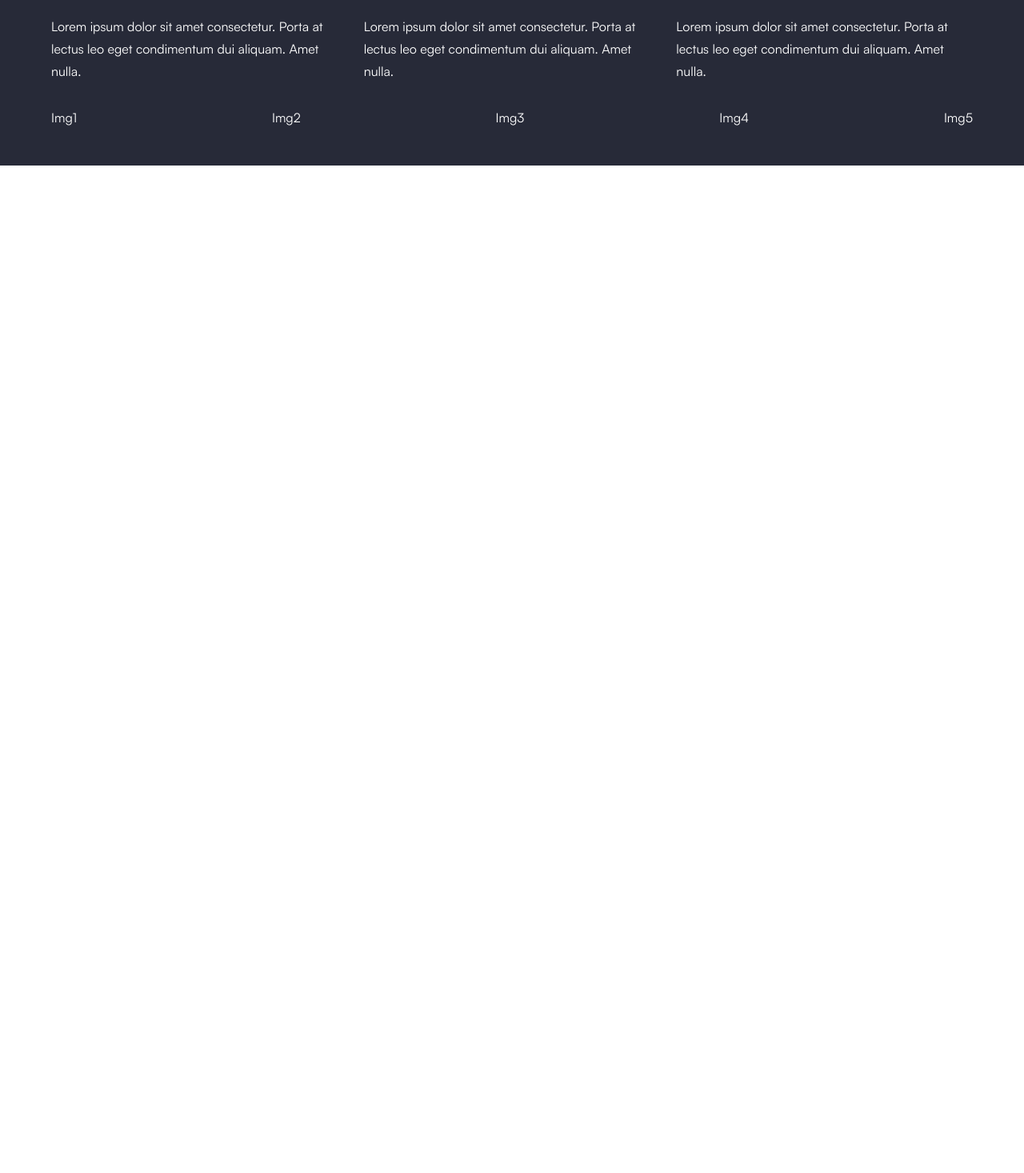
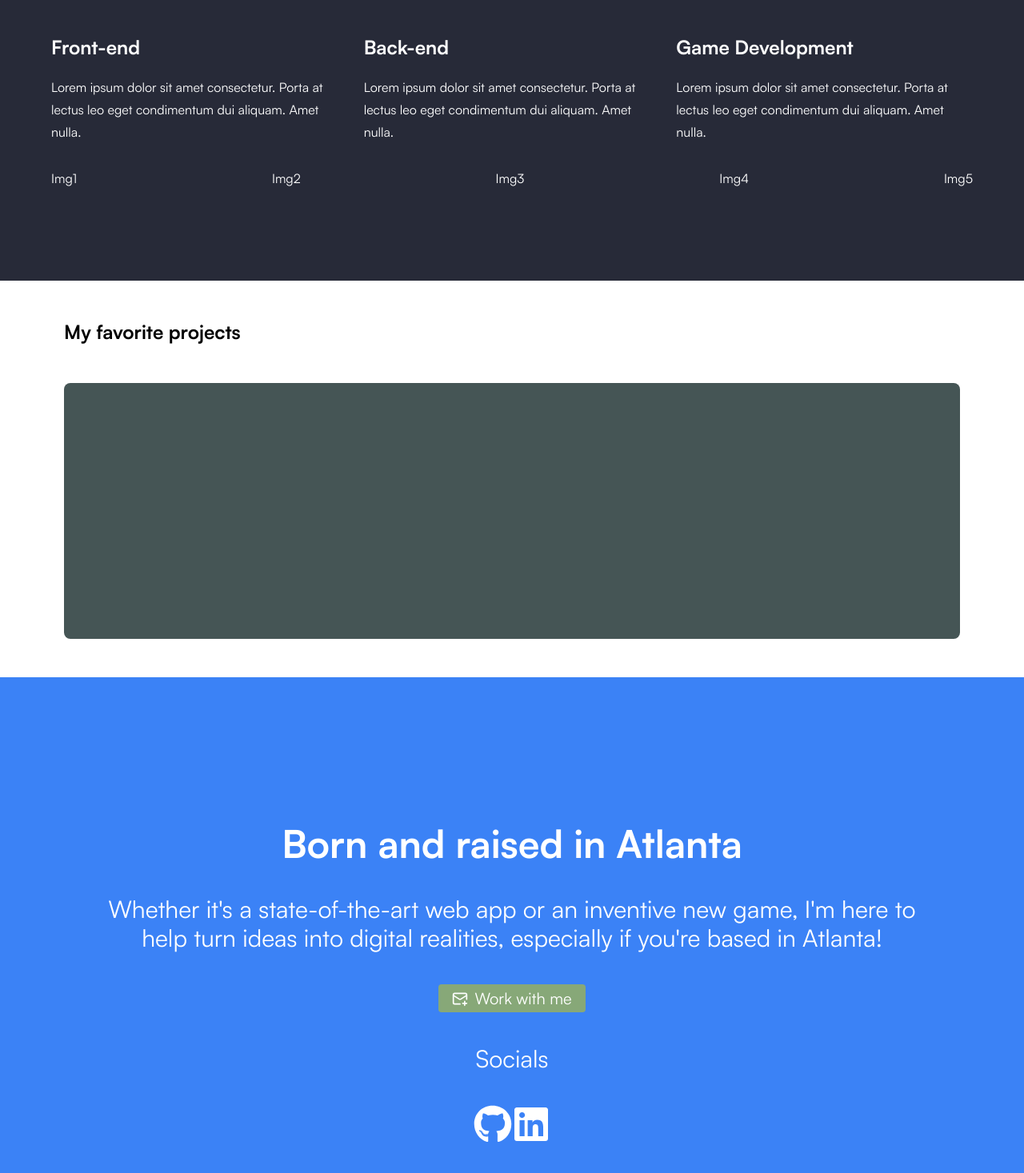
Before and after one commit to MadeOfBees/NextJSPortfolio, a Next.js app: page / in a window 1280 px wide. Shown: the part 935-2402 px from the top of the page at 80% size. Before the commit the page ends 1142 px from the top, so only its background shows below. Built offline with nearby package versions, Linux system fonts and the light colour scheme.

Commit message:
home page mockup

```diff
--- a/src/app/page.tsx
+++ b/src/app/page.tsx
@@ -2,6 +2,8 @@
 import Head from "next/head";
 import { useState, useEffect } from "react";
 import NavBar from "@/Components/navbar";
+import { LuMailPlus } from "react-icons/lu";
+import { FaGithub, FaLinkedin } from "react-icons/fa";
 
 export default function Home() {
   const [email, setEmail] = useState("");
@@ -35,7 +37,7 @@ export default function Home() {
           </p>
           <div className="absolute right-[4rem] top-[21rem] w-[25rem] h-[25rem] bg-white rounded-full hidden lg:block"></div>
         </div>
-        <div className="bg-[#272A38] flex flex-col text-white justify-center items-stretch">
+        <div className="bg-[#272A38] flex flex-col text-white justify-center min-h-[40rem]">
           <div className="justify-center px-16 py-12 max-md:px-5">
             <div className="text-center text-5xl font-bold max-md:text-4xl ">
               My tech stack
@@ -90,6 +92,33 @@ export default function Home() {
             </div>
           </div>
         </div>
+        <div className="bg-white min-h-[27rem]">
+          <div className="px-[5rem] py-[3rem] text-2xl font-bold">
+            My favorite projects
+            <div className="bg-[#455555] w-full h-[20rem] mt-[3rem] rounded-lg"></div>
+          </div>
+        </div>
+        <div className="flex-col flex text-white min-h-[48rem] text-center items-center bg-blue-500 justify-around">
+          <div className="flex flex-col items-center space-y-10 max-w-[65rem]">
+            <div className="text-5xl font-bold max-md:text-4xl">
+              Born and raised in Atlanta
+            </div>
+            <div className="text-2xl sm:text-3xl max-md:mt-5">
+              Whether it's a state-of-the-art web app or an inventive new game,
+              I'm here to help turn ideas into digital realities, especially if
+              you're based in Atlanta!
+            </div>
+            <button className="flex items-center justify-center bg-[#87A878] hover:bg-[#9ebd90] text-white px-3 rounded h-[2.2rem] w-[11.5rem] text-[1.125rem] text-xl">
+              <LuMailPlus className="mr-2" />
+              Work with me
+            </button>
+            <div className="flex md:text-3xl text-2xl">Socials</div>
+            <div className="flex items-center text-5xl">
+              <FaGithub />
+              <FaLinkedin />
+            </div>
+          </div>
+        </div>
       </main>
     </>
   );
```
Also changed, not shown: 1 other file (tests, documents, lock files or other folders).
